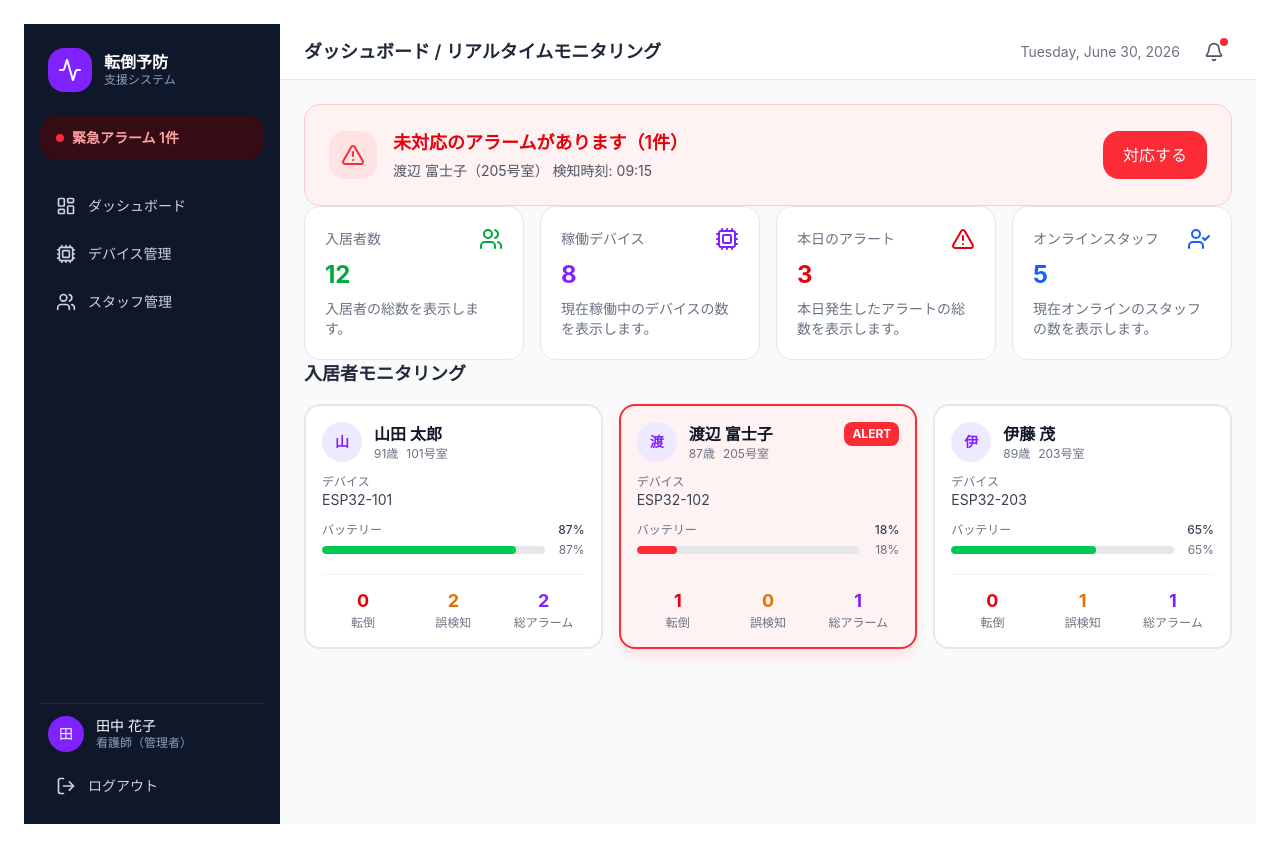
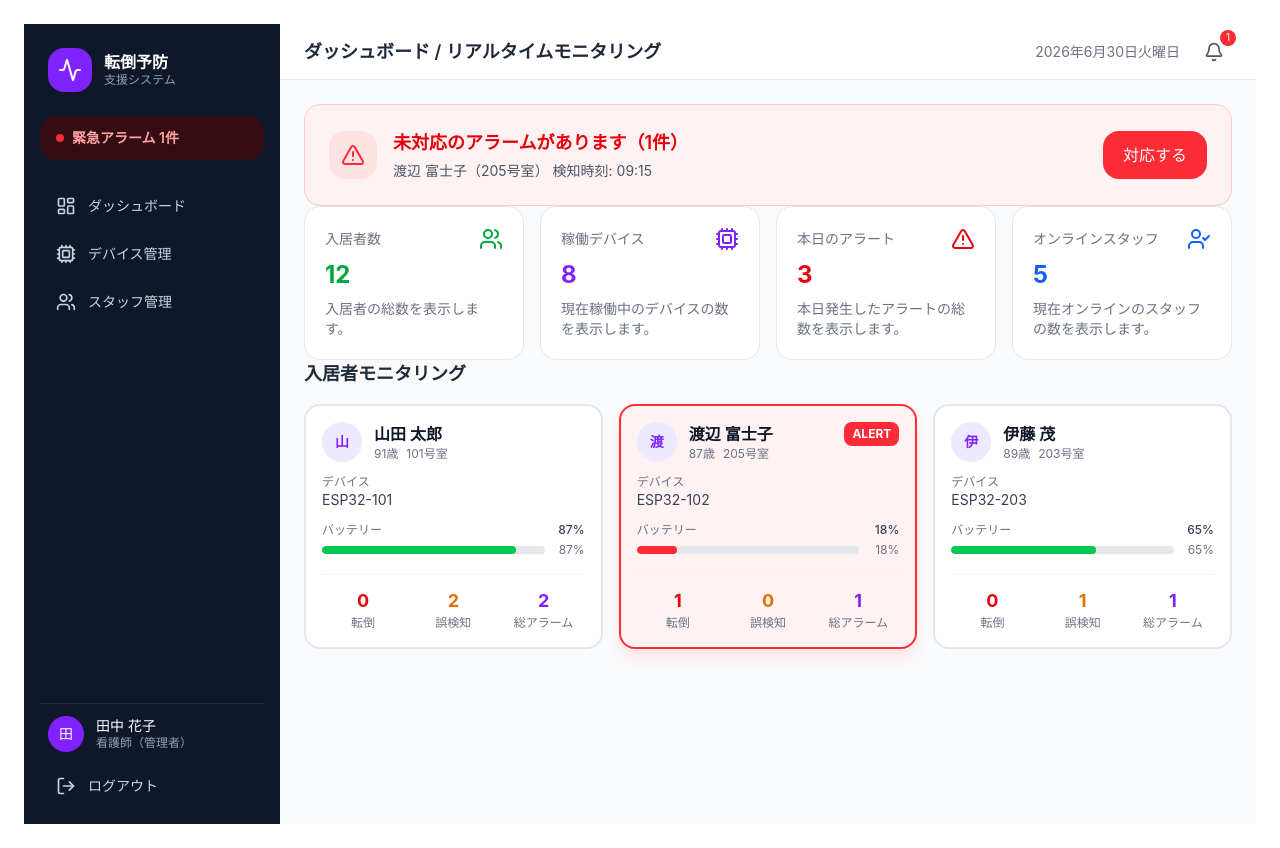
Before and after one commit to CCCproject2026/ccc_project_2026, a Next.js app in the folder main/web/: page / in a window 1280 px wide. Built offline with nearby package versions, Linux system fonts and the light colour scheme.

Commit message:
chore(ui): enhance topbar notification indicator

```diff
--- a/main/web/src/app/dashboard/page.tsx
+++ b/main/web/src/app/dashboard/page.tsx
@@ -1,13 +1,28 @@
 import { DashboardPage } from "@/features/dashboard/pages/DashboardPage";
 import { Sidebar } from "@/shared/layout/sidebar/Sidebar";
 import { TopBar } from "@/shared/layout/TopBar";
+import { mockAlarmData } from "../api/alert/mock";
 
 export default function DashboardRoute() {
+	const count = mockAlarmData.count ?? 0; // 仮の通知件数
+	//const count=0;
+	const today = new Date().toLocaleDateString("ja-JP", {
+		weekday: "long",
+		year: "numeric",
+		month: "long",
+		day: "numeric",
+	});
 	return (
 		<div className="flex h-screen">
 			<Sidebar />
 			<div className="flex-1 flex flex-col overflow-hidden">
-				<TopBar title="リアルタイムモニタリング" breadcrumb="ダッシュボード " />
+				<TopBar
+					title="リアルタイムモニタリング"
+					dateLabel={today}
+					breadcrumb={"ダッシュボード"}
+					showNotification={!!count}
+					notificationCount={count}
+				/>
 				<main className="flex-1 bg-gray-50 p-6 overflow-auto">
 					<DashboardPage />
 				</main>
--- a/main/web/src/features/dashboard/pages/DashboardPage.tsx
+++ b/main/web/src/features/dashboard/pages/DashboardPage.tsx
@@ -1,4 +1,3 @@
-import { AlertTriangle, Cpu, UserCheck, Users } from "lucide-react";
 import { StatCard } from "@/shared/ui/StatCard";
 import { mockAlarmData } from "../../../app/api/alert/mock";
 import { AlarmBanner } from "../components/AlarmBanner";
@@ -8,7 +7,6 @@ import { residents, stats } from "../constants/mockDashboardData";
 ///api/alert/mock.tsからモックデータを取得する
 
 export async function DashboardPage() {
-
 	const count = mockAlarmData.count ?? 0;
 	//const count=0;
 	return (
@@ -39,7 +37,7 @@ export async function DashboardPage() {
 				</div>
 			</section>
 
-		{/* Resident Section */}
+			{/* Resident Section */}
 			<section>
 				<h2 className="mb-4 text-lg font-semibold text-gray-800">
 					入居者モニタリング
--- a/main/web/src/shared/layout/TopBar.tsx
+++ b/main/web/src/shared/layout/TopBar.tsx
@@ -2,17 +2,19 @@ import { Bell } from "lucide-react";
 
 interface TopBarProps {
 	title: string;
-	breadcrumb?: string;
+	breadcrumb: string;
+	dateLabel?: string;
+	showNotification?: boolean;
+	notificationCount?: number;
 }
 
-export function TopBar({ title, breadcrumb }: TopBarProps) {
-	const today = new Date().toLocaleDateString("jp", {
-		weekday: "long",
-		year: "numeric",
-		month: "long",
-		day: "numeric",
-	});
-
+export function TopBar({
+	title,
+	breadcrumb,
+	dateLabel,
+	showNotification,
+	notificationCount,
+}: TopBarProps) {
 	return (
 		<header className="h-14 bg-white border-b border-gray-200 flex items-center justify-between px-6">
 			<h1 className="text-lg font-semibold text-gray-800">
@@ -21,17 +23,23 @@ export function TopBar({ title, breadcrumb }: TopBarProps) {
 			</h1>
 
 			<div className="flex items-center gap-4">
-				<span className="text-sm text-gray-500">{today}</span>
+				{dateLabel && (
+					<span className="text-sm text-gray-500">{dateLabel}</span>
+				)}
 
+				{showNotification && (
 					<button
 						type="button"
 						className="relative p-2 rounded-lg hover:bg-gray-100 transition"
 					>
 						<Bell className="w-5 h-5 text-gray-600" />
-
-					{/* Notification Badge */}
-					<span className="absolute top-1 right-1 w-2 h-2 bg-red-500 rounded-full" />
+						{notificationCount && notificationCount > 0 && (
+							<span className="absolute -top-1 -right-1 min-w-4 h-4 px-1 flex items-center justify-center text-[10px] bg-red-500 text-white rounded-full">
+								{notificationCount > 99 ? "99+" : notificationCount}
+							</span>
+						)}
 					</button>
+				)}
 			</div>
 		</header>
 	);
--- a/main/web/src/shared/ui/StatCard.tsx
+++ b/main/web/src/shared/ui/StatCard.tsx
@@ -1,6 +1,6 @@
 // Placeholder StatCard component.
 // uses shared/tokens/colors, shared/tokens/typography, shared/tokens/spacing
-import { Icon, LucideIcon } from "lucide-react";
+import type { LucideIcon } from "lucide-react";
 
 interface StatCardProps {
 	title: string;
@@ -17,12 +17,12 @@ export function StatCard({
 	color = "text-gray-900",
 	description,
 }: StatCardProps) {
-	const Icon=icon;
+	const Icon = icon;
 	return (
 		<article className="bg-white rounded-xl border border-gray-200 p-5">
 			<div className="flex items-center justify-between">
 				<p className="text-sm text-gray-500">{title}</p>
-				<Icon className={`w-6 h-6 ${color}`}/>
+				<Icon className={`w-6 h-6 ${color}`} />
 			</div>
 			<p className={`text-2xl font-bold mt-2 ${color}`}>{value}</p>
 
```
Also changed, not shown: main/web/src/features/dashboard/constants/mockDashboardData.ts (line endings or trailing spaces). Lines whose indentation alone changed are shown as unchanged.
